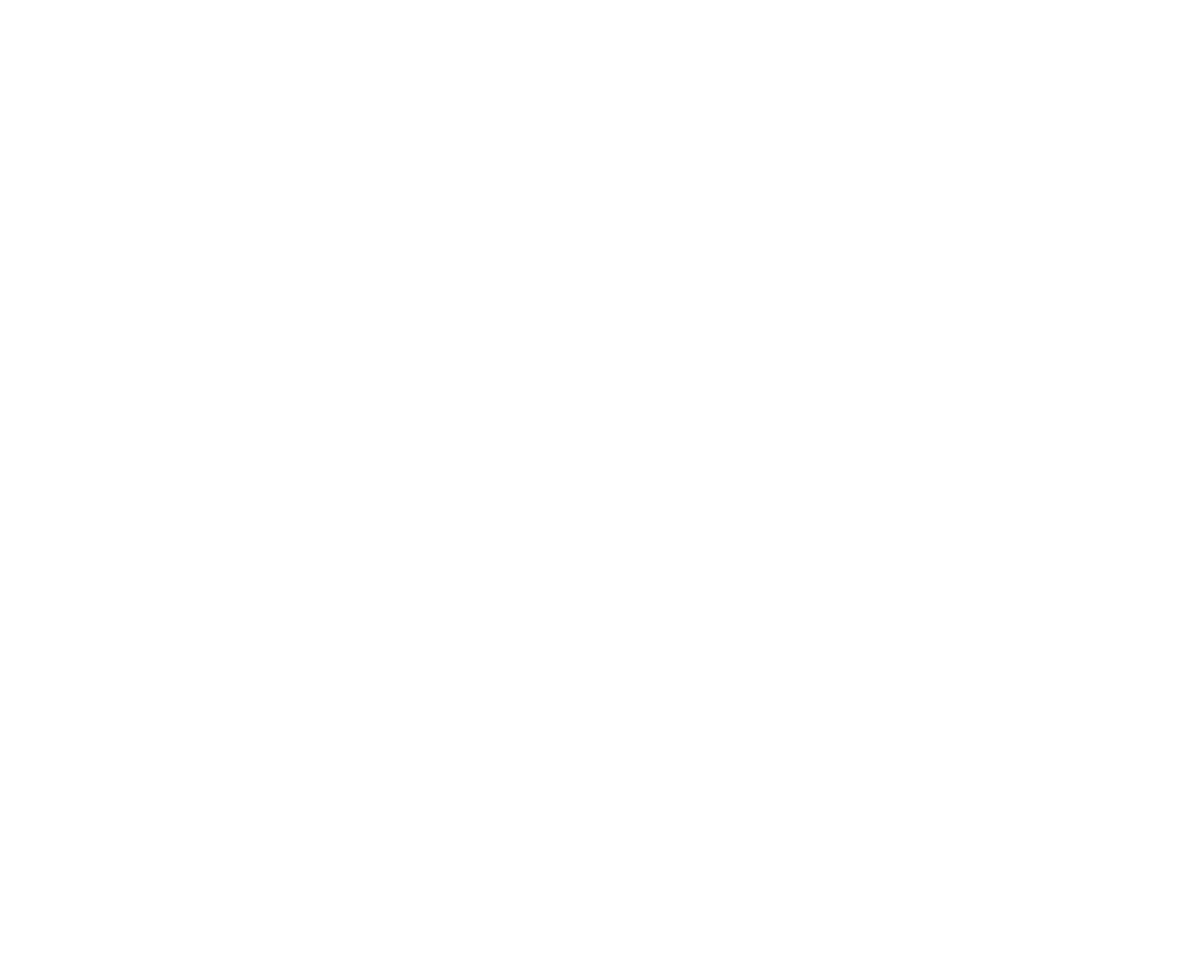
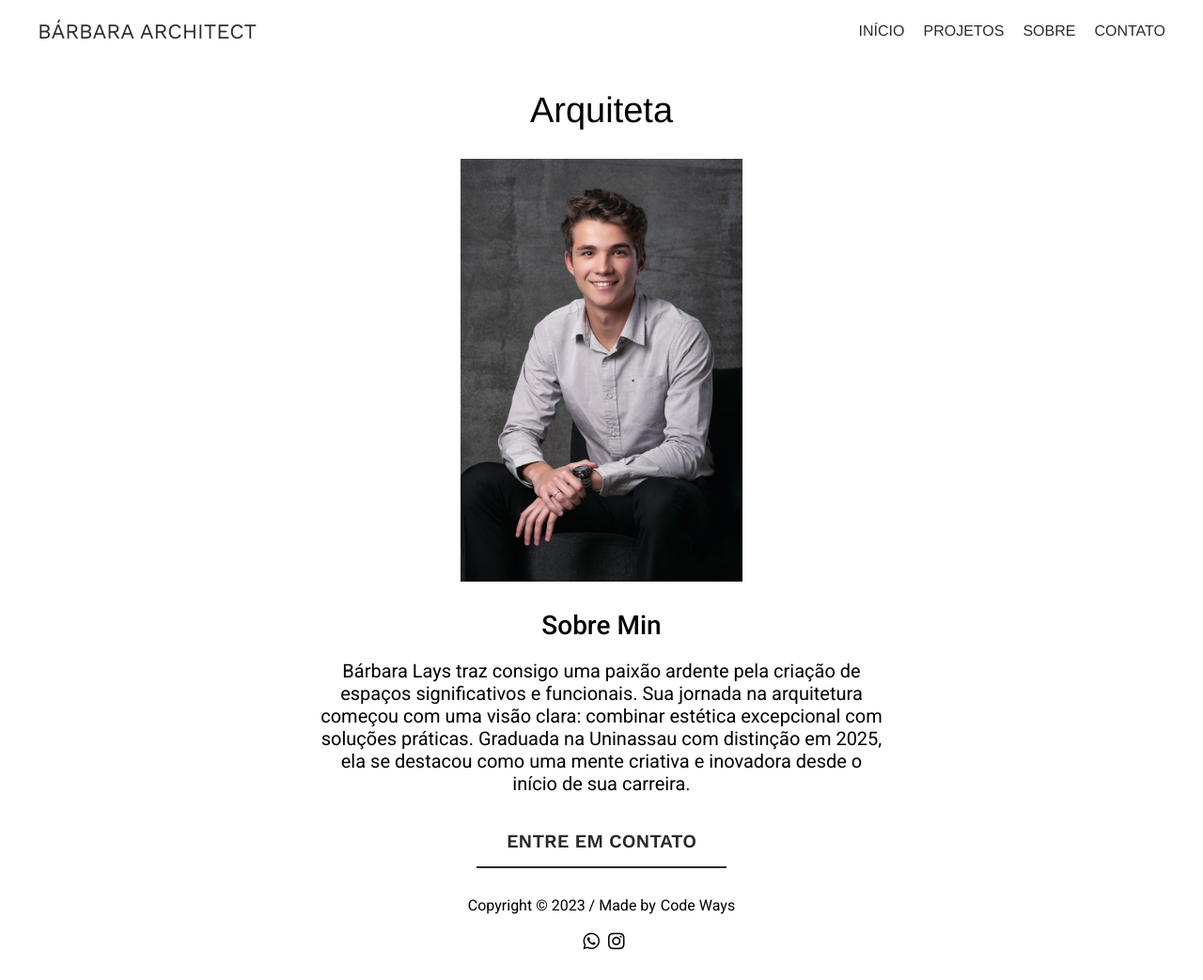
Before and after one commit to Mayron28br/Portif-lio-Arquitetura, a plain HTML site: page sobre.html in a window 1280 px wide. Shown: the whole page at 94% size. Before the commit the page ends 800 px from the top, so only its background shows below. Drawn offline with nearby package versions, Linux system fonts and the light colour scheme.

Commit message:
sobre min

```diff
--- /dev/null
+++ b/CSS/sobre.css
@@ -0,0 +1,120 @@
+@import url('https://fonts.googleapis.com/css2?family=Arimo:wght@400;500;600&family=Roboto:ital,wght@0,300;0,400;0,500;0,700;1,500&family=Work+Sans:wght@200;300;400;500;600&display=swap');
+/*
+font-family: 'Arimo', sans-serif;
+font-family: 'Roboto', sans-serif;
+font-family: 'Work Sans', sans-serif;
+*/
+
+* {
+    margin: 0;
+    padding: 0;
+    box-sizing: border-box;
+}
+
+:root {
+    --cor-primaria: #2b2b2b;
+    --cor-secundaria: #ffafcc;
+    --cor-fundo: #fff;
+}
+
+.container {
+    display: flex;
+    flex-direction: column;
+    justify-content: center;
+    align-items: center;
+    margin: 0 40px 0 40px;
+}
+
+h1 {
+    margin: 30px;
+    font-size: 38px;
+    font-weight: 400;
+    font-family: 'Arimo', sans-serif;
+}
+
+img {
+    height: 450px;
+    width: 300px;
+}
+
+.texto {
+    max-width: 600px;
+    text-align: center;
+    margin: 20px;
+    font-size: 20px;
+    font-family: 'Roboto', sans-serif;
+}
+
+.titulo{
+    font-size: 28px;
+    font-weight: 500;
+    font-family: 'Roboto', sans-serif;
+    margin-top: 30px;
+}
+
+/*botão entrar em contato*/
+
+.btn2 {
+    position: relative;
+    display: inline-block;
+    padding: 15px 30px;
+    border: 2px solid var(--cor-primaria);
+    text-transform: uppercase;
+    color: var(--cor-primaria);
+    text-decoration: none;
+    font-weight: 600;
+    font-size: 20px;
+    transition: 0.3s;
+    font-family: 'Work Sans', sans-serif;
+  }
+
+  .btn2::before {
+    content: '';
+    position: absolute;
+    top: -2px;
+    left: -2px;
+    width: calc(100% + 4px);
+    height: calc(100% - -2px);
+    background-color: var(--cor-fundo);
+    transition: 0.3s ease-out;
+    transform: scaleY(1);
+  }
+
+  .btn2::after {
+    content: '';
+    position: absolute;
+    top: -2px;
+    left: -2px;
+    width: calc(100% + 4px);
+    height: calc(100% - 50px);
+    background-color: var(--cor-fundo);
+    transition: 0.3s ease-out;
+    transform: scaleY(1);
+  }
+
+  .btn2:hover::before {
+    transform: translateY(-25px);
+    height: 0;
+  }
+
+  .btn2:hover::after {
+    transform: scaleX(0);
+    transition-delay: 0.15s;
+  }
+
+  .btn2:hover {
+    border: 2px solid var(--cor-primaria);
+  }
+
+  .btn2 span {
+    position: relative;
+    z-index: 3;
+  }
+
+  button {
+    text-decoration: none;
+    border: none;
+    background-color: transparent;
+  }
+
+/*FIM botão entrar em contato*/
--- a/sobre.html
+++ b/sobre.html
@@ -0,0 +1,54 @@
+<!DOCTYPE html>
+<html lang="en">
+<head>
+    <meta charset="UTF-8">
+    <meta name="viewport" content="width=device-width, initial-scale=1.0">
+    <title>Sobre</title>
+    <link rel="stylesheet" href="CSS/header-footer.css">
+    <link rel="stylesheet" href="CSS/sobre.css">
+    <link rel="stylesheet" href="https://cdnjs.cloudflare.com/ajax/libs/font-awesome/6.4.2/css/all.min.css" integrity="sha512-z3gLpd7yknf1YoNbCzqRKc4qyor8gaKU1qmn+CShxbuBusANI9QpRohGBreCFkKxLhei6S9CQXFEbbKuqLg0DA==" crossorigin="anonymous" referrerpolicy="no-referrer"/>
+</head>
+<body>
+    <header>
+        <a href="index.html" class="logo-header">BÁRBARA ARCHITECT</a>
+        <nav class="navigation">
+            <label class="burger" for="burger">
+                <input type="checkbox" id="burger">
+                <span></span>
+                <span></span>
+                <span></span>
+            </label>
+            <ul>
+                <li><a href="index.html" class="selected">INÍCIO</a></li>
+                <li><a href="Projetos.html">PROJETOS</a></li>
+                <li><a href="sobre.html">SOBRE</a></li>
+                <li><a href="contato.html">CONTATO</a></li>
+            </ul>
+        </nav>
+    </header>
+    <script src="JavaScript/header-footer.js"></script>
+
+    <main>
+        <section class="container">
+            <h1>Arquiteta</h1>
+            <img src="img/Perfil.jpg">
+            <p class="titulo">Sobre Min</p>
+            <p class="texto">Bárbara Lays traz consigo uma paixão ardente pela criação de espaços significativos e funcionais. Sua jornada na arquitetura começou com uma visão clara: combinar estética excepcional com soluções práticas. Graduada na Uninassau com distinção em 2025, ela se destacou como uma mente criativa e inovadora desde o início de sua carreira.
+
+            </p>
+            <button>
+                <a href="contato.html" class="btn2"><span class="spn2">Entre em Contato</span></a>
+              </button>
+        </section>
+    </main>
+
+    <footer>
+        <p>Copyright © 2023 / Made by<a href="#">Code Ways</a></p><br>
+        <p>
+            <a href="https://wa.me/5581999933846" target="_blank"><i class="fa-brands fa-whatsapp icon-footer"></i>
+            </a>
+            <a href="https://www.instagram.com/barbaralayss/"><i class="fa-brands fa-instagram icon-footer"></i></a>
+        </p>
+    </footer>
+</body>
+</html>
```
Also changed, not shown: Projetos.html (+1 -1 lines), index.html (+1 -1 lines), img/Perfil.jpg (added).
